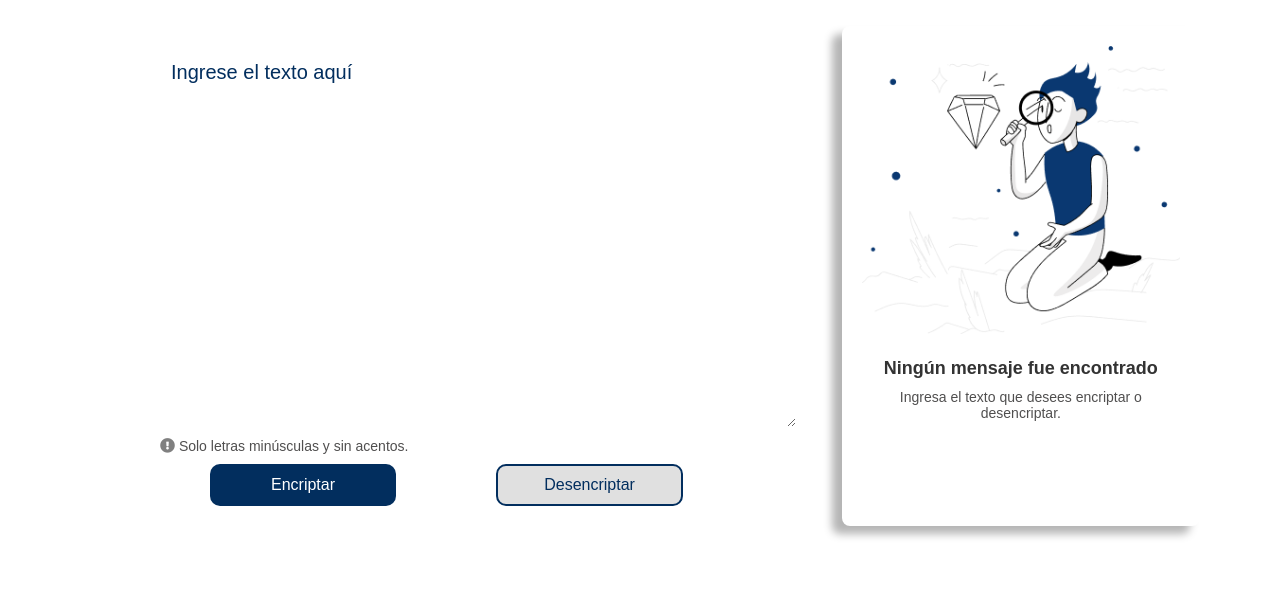
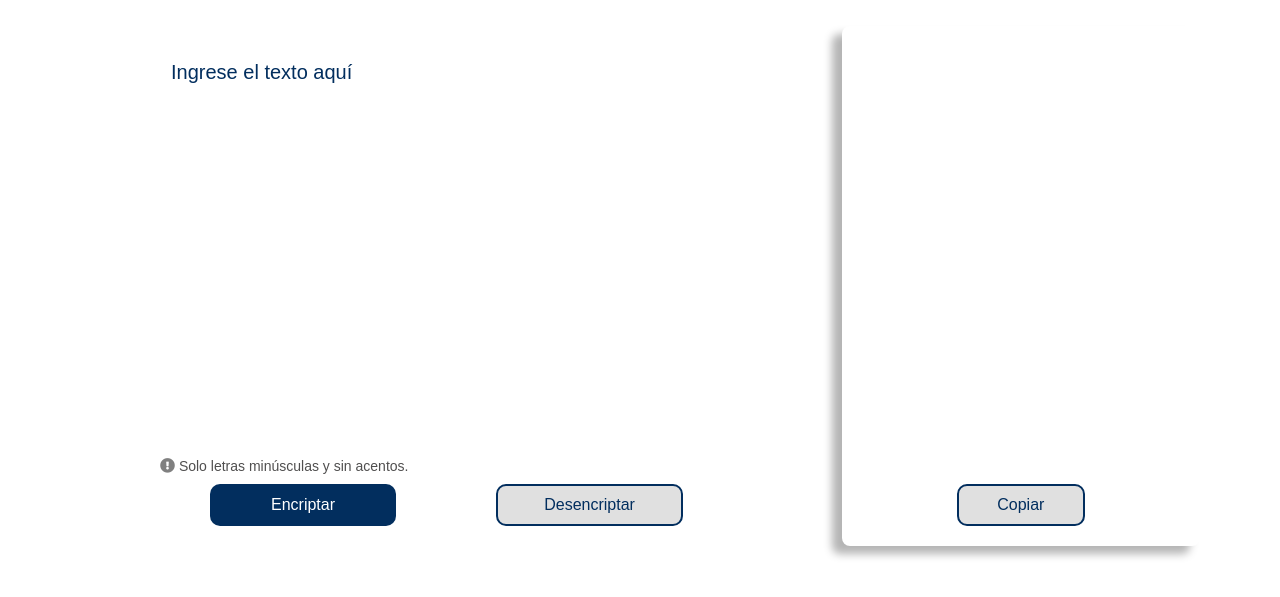
Before and after one commit to Willson-Catacora/01Challenge-ONE, a plain HTML site: page index.html in a window 1280 px wide. Both pictures are taken after a click on the button "Desencriptar". Shown: the part 61-658 px from the top of the page. Drawn offline with Linux system fonts and the light colour scheme.

Commit message:
se implemto la funcionalidad de los botones de encriptar y desencriptar.

```diff
--- a/script.js
+++ b/script.js
@@ -2,6 +2,8 @@ const encriptarBoton = document.querySelector("#encriptar");
 const desencriptarBoton = document.querySelector("#desencriptar");
 const texto = document.querySelector("#texto");
 const div = document.querySelector('.div2');
+let textoEncriptado = "";
+let textoDesencriptado = "";
 
 document.addEventListener("DOMContentLoaded", () => {
   encriptarBoton.addEventListener("click", Encriptar);
@@ -9,7 +11,6 @@ document.addEventListener("DOMContentLoaded", () => {
 });
 
 function Encriptar() {
-  let textoEncriptado = "";
   const textoOriginal = texto.value;
   for (let i = 0; i < textoOriginal.length; i++) {
     switch (textoOriginal[i]) {
@@ -35,11 +36,10 @@ function Encriptar() {
   console.log(texto.value);
   console.log(textoEncriptado);
   limpiarTextarea();
-  vaciarDiv(textoEncriptado); // Pasa el texto encriptado a la función
+  vaciarDiv(textoEncriptado);
 }
 
 function Desencriptar() {
-  let textoDesencriptado = "";
   const textoOriginal = texto.value;
   for (let i = 0; i < textoOriginal.length; i++) {
     switch (textoOriginal[i]) {
@@ -81,7 +81,7 @@ function Desencriptar() {
   console.log(texto.value);
   console.log(textoDesencriptado);
   limpiarTextarea();
-  // vaciarDiv(textoDesencriptado); // Pasa el texto desencriptado a la función
+  vaciarDiv(textoDesencriptado);
 }
 
 function limpiarTextarea() {
@@ -90,25 +90,29 @@ function limpiarTextarea() {
 
 function vaciarDiv(contenido) {
   const img = div.querySelector("img");
-  if (img) {
+  const h3 = div.querySelector('h3');
+  const p = div.querySelector('p');
+  if (img  && h3 && p) {
     img.remove();
-  }
-  // Actualizamos el contenido del <p>
-  const p = div.querySelector('p');
-  if (p) {
-      p.textContent = 'Texto actualizado en el párrafo.';
+    h3.remove();
+    p.remove();
   }
   // Creamos y agregamos el nuevo texto en la parte superior
-  const nuevoTexto = document.createElement('div');
-  nuevoTexto.classList.add('nuevo-texto');
-  nuevoTexto.textContent = 'Nuevo texto en la parte superior';
+  const nuevoTexto = document.createElement('h2');
+  nuevoTexto.textContent = contenido;
   div.prepend(nuevoTexto);
-  // Creamos y agregamos el botón en la parte inferior
+  // Creamos y agregamos div y el botón en la parte inferior
+  const divAux = document.createElement('div');
+  divAux.className = 'button';
   const boton = document.createElement('button');
-  boton.classList.add('boton');
-  boton.textContent = 'Nuevo Botón';
+  boton.id = 'desencriptar';
+  boton.textContent = 'Copiar';
   boton.onclick = function() {
-      alert('Botón clickeado');
+
   };
-  div.appendChild(boton);
+  divAux.appendChild(boton);
+  div.appendChild(divAux);
+  div.style.display = 'flex';
+  textoEncriptado = "";
+  textoDesencriptado = "";
 }
--- a/style.css
+++ b/style.css
@@ -21,6 +21,7 @@ header img {
   padding-top: 15px;
   padding-left: 120px;
   padding-right: 80px;
+  height: 480px;
 }
 
 .div1,
@@ -28,6 +29,9 @@ header img {
   background-color: #fff;
   padding: 20px;
   border-radius: 8px;
+  height: 100%;
+  justify-content: space-between;
+  flex-direction: column;
 }
 
 .div1 {
@@ -35,7 +39,6 @@ header img {
   padding-left: 40px;
   margin-right: 25px;
   display: flex;
-  flex-direction: column;
 }
 
 .div2 {
@@ -43,7 +46,6 @@ header img {
   text-align: center;
   box-shadow: -10px 8px 8px rgba(0, 0, 0, 0.295);
 }
-
 textarea {
   width: 100%;
   padding: 10px;
@@ -57,6 +59,7 @@ textarea {
   color: #022e5e;
   font-family: Arial, sans-serif;
   margin-bottom: 10px;
+  resize: none;
 }
 
 textarea:focus {
@@ -92,6 +95,7 @@ button {
   font-size: 16px;
   cursor: pointer;
   border-radius: 10px;
+  margin-top: 10px;
   margin: 0 50px;
   border: none;
   width: 40%;
@@ -128,6 +132,12 @@ h3 {
   color: #333;
   margin: 10px 0;
 }
+h2{
+  font-size: 20px;
+  color: #022e5e;
+  font-family: Arial, sans-serif;
+  font-weight: normal;
+}
 p {
   margin: 0;
   color: #504f4f;
```
